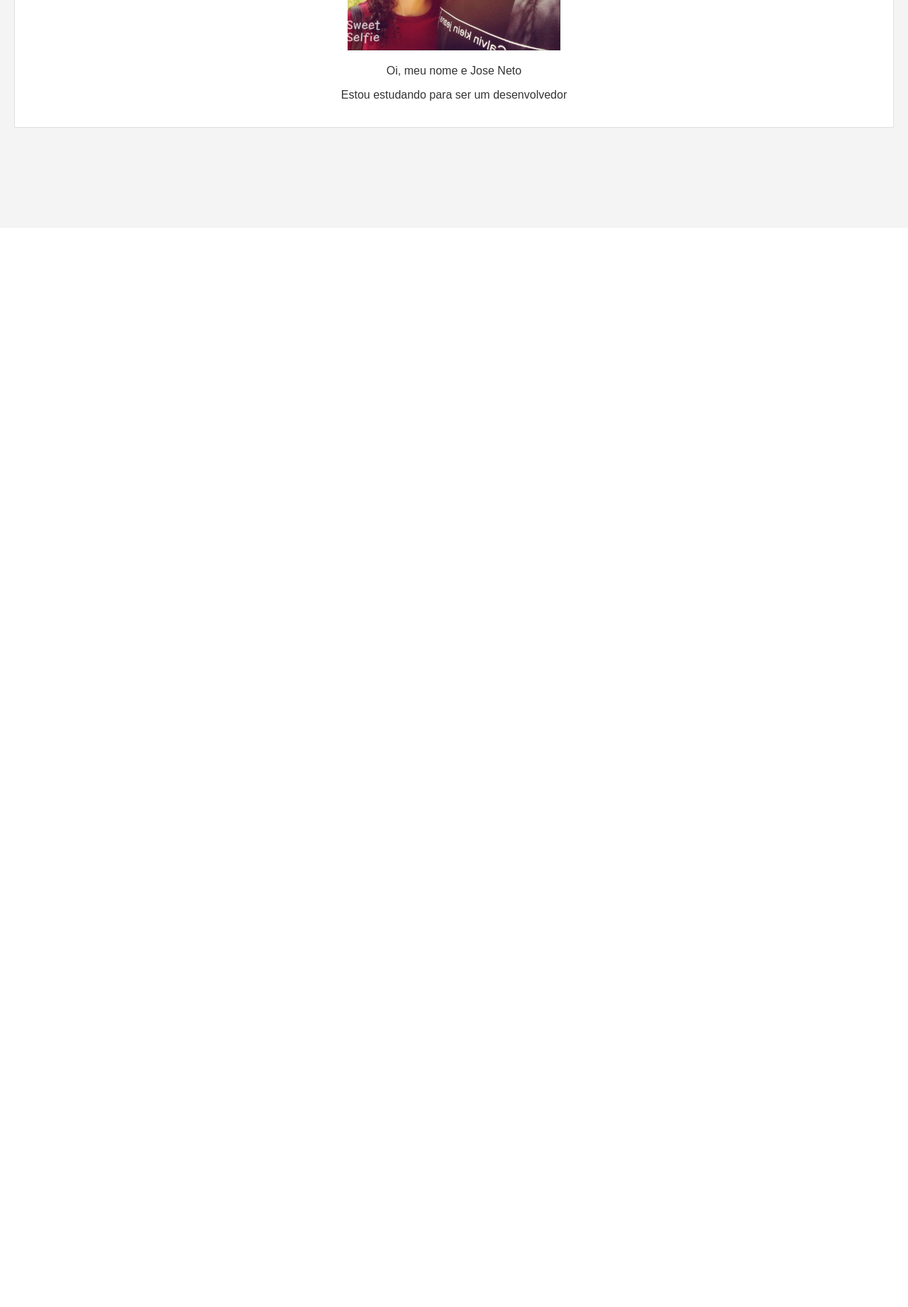
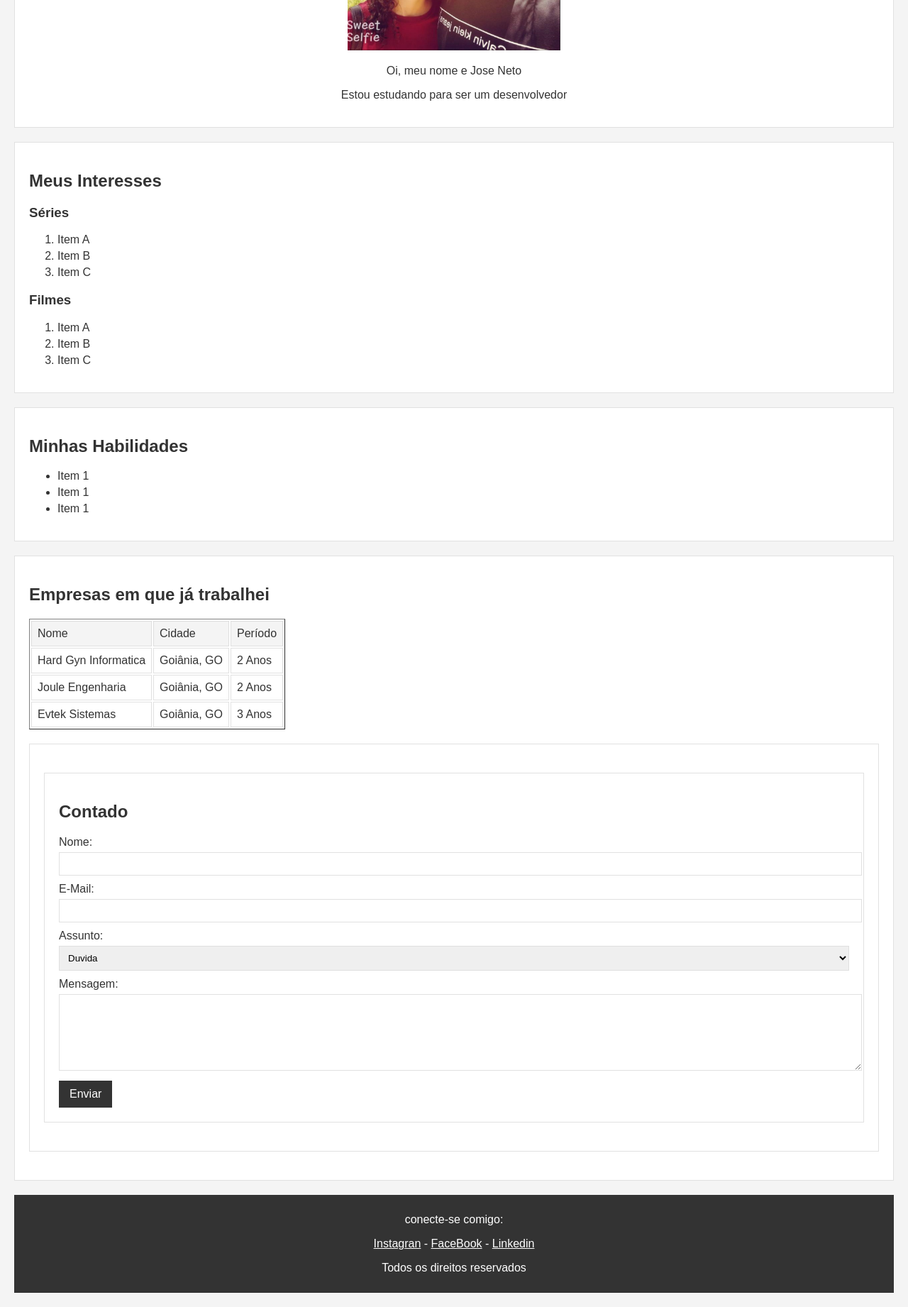
Before and after one commit to jsn-ads/B7WEB-FUNDAMENTOS, a PHP site: page / in a window 1280 px wide. Shown: the part 479-2321 px from the top of the page at 71% size. Before the commit the page ends 659 px from the top, so only its background shows below. Run offline with PHP 8.4, Linux system fonts and the light colour scheme.

Commit message:
Semana 1 - Exercicios

```diff
--- a/SEMANA 1 - FUNDAMENTOS/2.EXERCICIO/assets/css/style.css
+++ b/SEMANA 1 - FUNDAMENTOS/2.EXERCICIO/assets/css/style.css
@@ -28,3 +28,47 @@ section{
 #sobre img{
     width: 300px;
 }
+
+li{
+    margin-bottom: 5px;
+}
+
+td {
+    padding: 8px;
+    border: 1px solid #DDDDDDDD;
+}
+
+thead{
+    background-color: #F4F4F4;
+}
+
+label{
+    display: block;
+    margin-bottom: 5px;
+}
+
+input, select, textarea{
+    width: 100%;
+    padding: 8px;
+    margin-bottom: 10px;
+    border: 1px solid #DDDDDDDD;
+}
+
+button{
+    padding: 10px 15px;
+    font-size: 16px;
+    background-color: #333333;
+    color: #FFFFFFFF;
+    border: 0;
+}
+
+footer{
+    text-align: center;
+    background-color: #333333;
+    color: #FFFFFFFF;
+    padding: 10px;
+}
+
+footer nav a{
+    color: #FFFFFFFF;
+}
--- a/SEMANA 1 - FUNDAMENTOS/2.EXERCICIO/index.html
+++ b/SEMANA 1 - FUNDAMENTOS/2.EXERCICIO/index.html
@@ -19,9 +19,97 @@
             <p>Estou estudando para ser um desenvolvedor</p>
         </section>
 
+        <section id="interesses">
+            <h2>Meus Interesses</h2>
+            <article>
+                <h3>Séries</h3>
+                <ol>
+                    <li>Item A</li>
+                    <li>Item B</li>
+                    <li>Item C</li>
+                </ol>
+            </article>
+
+            <article>
+                <h3>Filmes</h3>
+                <ol>
+                    <li>Item A</li>
+                    <li>Item B</li>
+                    <li>Item C</li>
+                </ol>
+            </article>
+        </section>
+
+        <section id="habilidades">
+            <h2>Minhas Habilidades</h2>
+            <ul>
+                <li>Item 1</li>
+                <li>Item 1</li>
+                <li>Item 1</li>
+            </ul>
+        </section>
+        <section id="Empresas">
+            <h2>Empresas em que já trabalhei</h2>
+            <table class="table table-light" border="1px solid">
+                <thead>
+                    <tr>
+                        <td>Nome</td>
+                        <td>Cidade</td>
+                        <td>Período</td>
+                    </tr>
+                </thead>
+                <tbody>
+                    <tr>
+                        <td>Hard Gyn Informatica</td>
+                        <td>Goiânia, GO</td>
+                        <td>2 Anos</td>
+                    </tr>
+                    <tr>
+                        <td>Joule Engenharia</td>
+                        <td>Goiânia, GO</td>
+                        <td>2 Anos</td>
+                    </tr>
+                    <tr>
+                        <td>Evtek Sistemas</td>
+                        <td>Goiânia, GO</td>
+                        <td>3 Anos</td>
+                    </tr>
+                </tbody>
+            </table>
+        <section>
+
+        <section id="Contato">
+            <h2>Contado</h2>
+            <form action="">
+                <label for="nome">Nome:</label>
+                <input type="text" name="nome" id="nome">
+
+                <label for="e-mail">E-Mail:</label>
+                <input type="email" name="e-mail" id="e-mail">
+
+                <label for="assunto">Assunto:</label>
+                <select name="assunto" id="assunto">
+                    <option value="item1">Duvida</option>
+                    <option value="item2">Orientações</option>
+                    <option value="item3">Outros</option>
+                </select>
+
+                <label for="msg">Mensagem:</label>
+                <textarea name="msg" id="msg" rows="6"></textarea>
+
+                <button>Enviar</button>
+            </form>
+        </section>
     </main>
+
     <footer>
-
+        <p>conecte-se comigo:</p>
+        <nav>
+            <a href="">Instagran</a> -
+            <a href="">FaceBook</a> -
+            <a href="">Linkedin</a>
+        </nav>
+        <p>Todos os direitos reservados</p>
     </footer>
 </body>
 </html>
```
